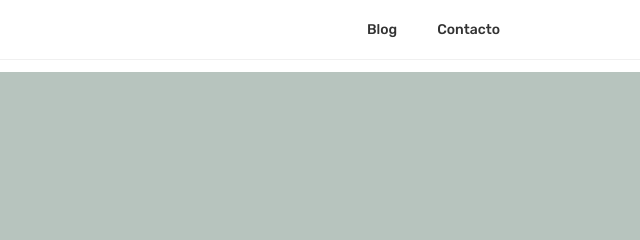
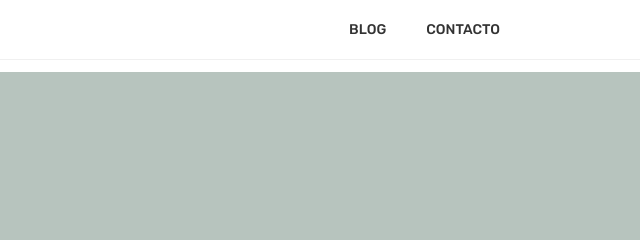
Before and after one commit to Adalab/modulo-1-evaluacion-final-bis-mariajose-serrano, a plain HTML site: page main.html in a window 1280 px wide. Shown: the top 240 px of the page, 640-1280 px from the left. Drawn offline with Linux system fonts and the light colour scheme.

Commit message:
changes in css

```diff
--- a/main.html
+++ b/main.html
@@ -26,8 +26,8 @@
 
       <!-- Menu links-->
       <nav class="header__nav">
-        <a href="https://adalab.es/blog" target="_blank">Blog</a>
-        <a href="https://adalab.es/contacto" target="_blank">Contacto</a>
+        <a href="https://adalab.es/blog" target="_blank">BLOG</a>
+        <a href="https://adalab.es/contacto" target="_blank">CONTACTO</a>
       </nav>
     </div>
   </header>
--- a/styles.css
+++ b/styles.css
@@ -47,6 +47,7 @@ body {
   font-size: 14px;
   font-weight: 500;
   transition: color 0.3s;
+  display: inline-block; /* necesario para poder aplicar width/height en mobile */
 }
 
 .header__nav a:hover {
```
